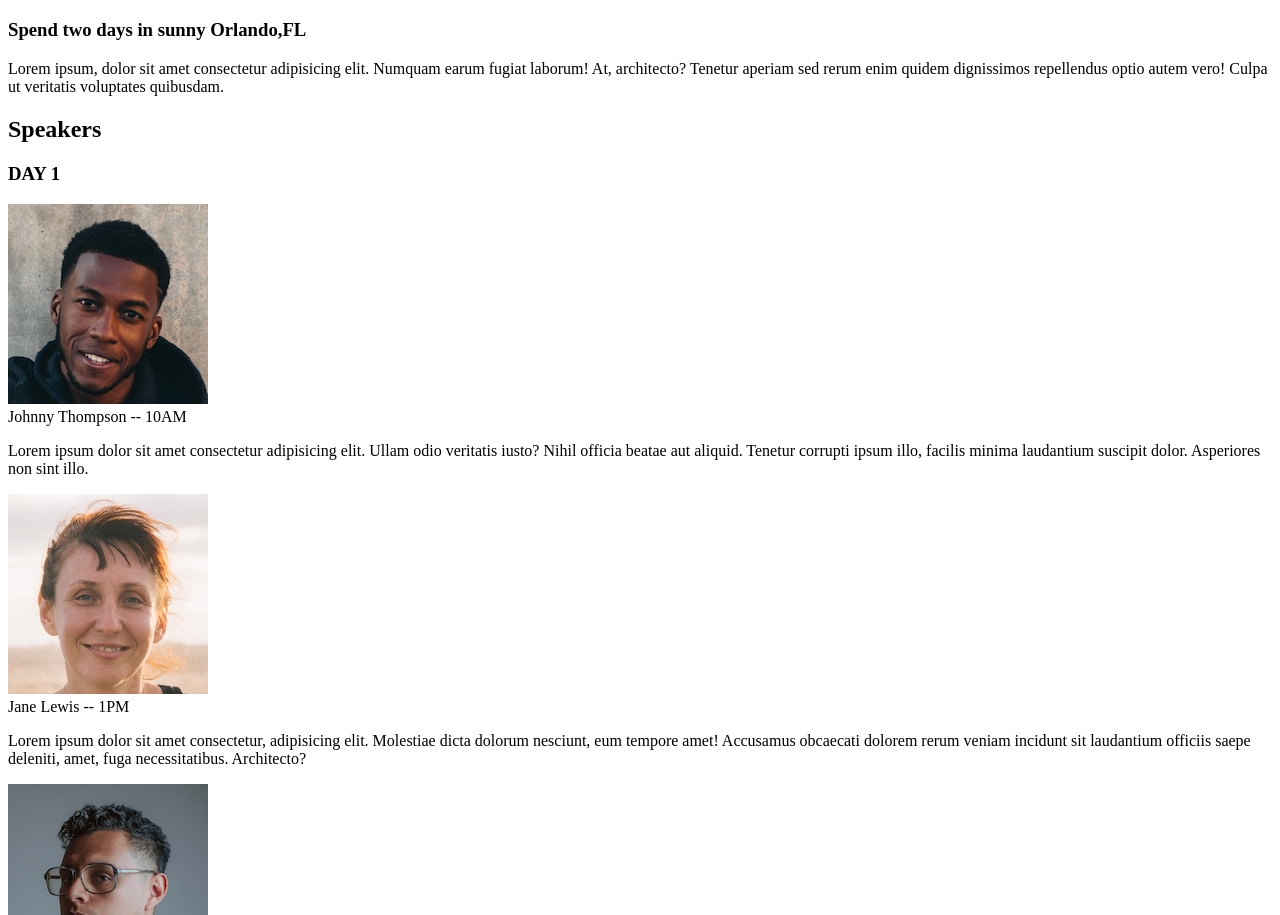
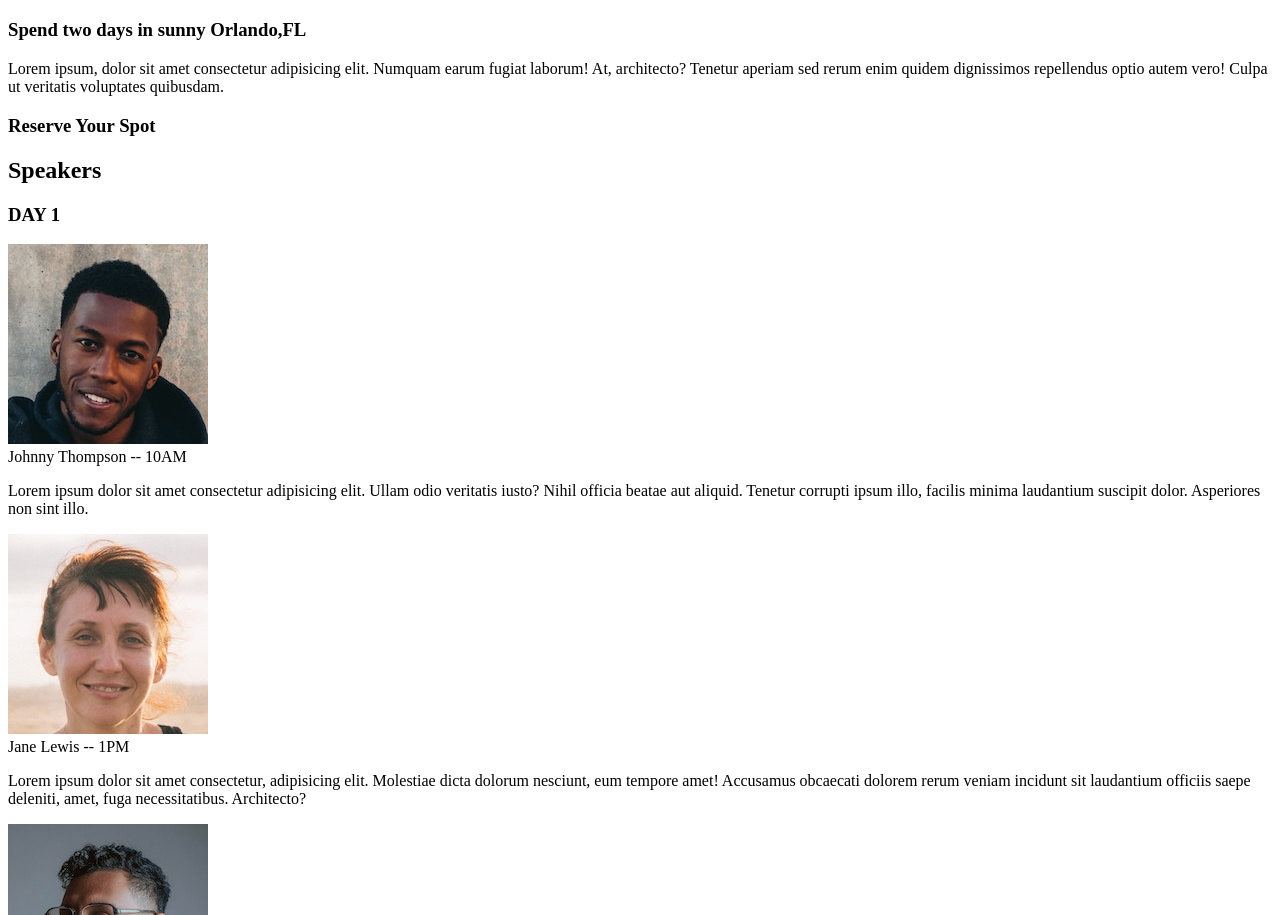
Before and after one commit to pmat101/Orlando-Conference, a plain HTML site: page index.html in a window 1280 px wide. Shown: the part 2007-2922 px from the top of the page. Drawn offline with Linux system fonts and the light colour scheme.

Commit message:
Update index.html
Minor changes, will add table later..

```diff
--- a/index.html
+++ b/index.html
@@ -27,6 +27,7 @@
     <p>Lorem ipsum, dolor sit amet consectetur adipisicing elit. Numquam earum fugiat laborum! At, architecto? Tenetur
         aperiam sed rerum enim quidem dignissimos repellendus optio autem vero! Culpa ut veritatis voluptates quibusdam.
     </p>
+    <h3>Reserve Your Spot</h3>
     <h2>Speakers</h2>
     <h3>DAY 1</h3>
     <img src="images/dude-1.jpg" alt="">
```
